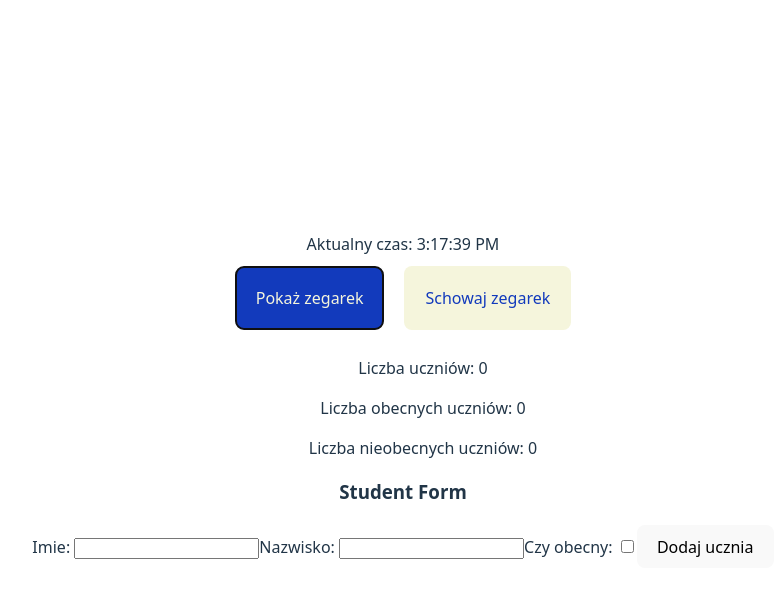
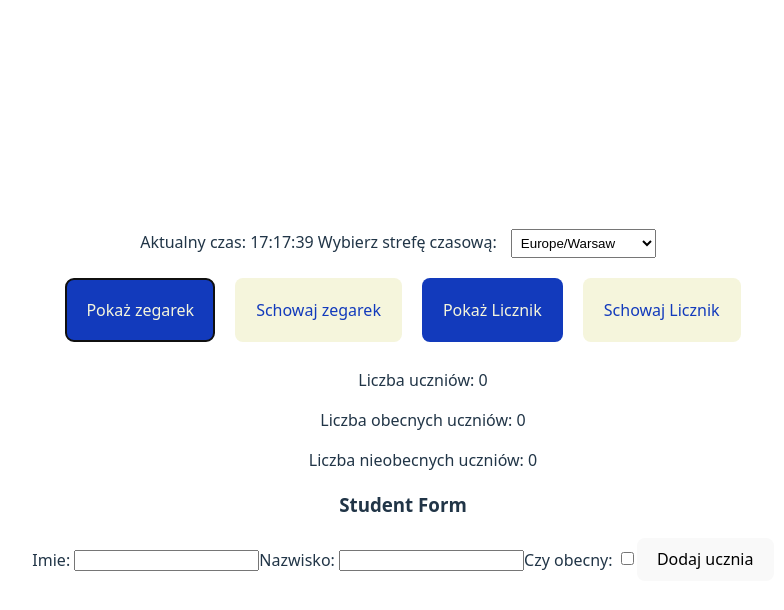
Before and after one commit to wsad4679/bell-buddy, a React (Vite) app: page / in a window 1280 px wide. Both pictures are taken after a click on the button "Pokaż zegarek". Shown: the top 610 px of the page, without its empty margins (237-1021 px from the left). Built offline with nearby package versions, Linux system fonts and the light colour scheme.

Commit message:
add choice of diffrent time zone

```diff
--- a/src/components/Clock.tsx
+++ b/src/components/Clock.tsx
@@ -1,4 +1,5 @@
 import {useEffect, useState} from "react";
+import CountDownTimer from "./CountDownTimer.tsx";
 
 
 const Clock = () => {
@@ -6,12 +7,22 @@ const Clock = () => {
 
     const [time, setTime] = useState<string>("");
     const [showTimer, setShowTimer] = useState<boolean>(false);
+    const [showCountDown, setShowCountDown] = useState<boolean>(false);
+    const [selectedZone, setSelectedZone] = useState<string>("Europe/Warsaw");
+
+    const timeZones = [
+        "Europe/Warsaw",
+        "UTC",
+        "America/New_York",
+        "Asia/Tokyo",
+        "Australia/Sydney"
+    ];
 
     useEffect(() => {
 
         const updateTime =() => {
             const now = new Date();
-            const formattedTime = now.toLocaleTimeString();
+            const formattedTime = now.toLocaleTimeString("pl-PL",{timeZone: selectedZone});
             setTime(formattedTime);
         }
 
@@ -21,7 +32,7 @@ const Clock = () => {
 
         return() => clearInterval(interval);
 
-    }, [])
+    }, [selectedZone]);
 
 
     return (
@@ -29,6 +40,21 @@ const Clock = () => {
             {
                 showTimer && <div>
                     Aktualny czas: {time}
+
+                    <label> Wybierz strefę czasową: </label>
+
+
+                    <select
+                        value={selectedZone}
+                        onChange={(e) => setSelectedZone(e.target.value)}
+                        style={{ margin: "10px", padding: "5px" }}
+                    >
+                        {timeZones.map((zone) => (
+                            <option key={zone} value={zone}>
+                                {zone}
+                            </option>
+                        ))}
+                    </select>
                 </div>
             }
 
@@ -43,6 +69,19 @@ const Clock = () => {
 
 
 
+            {
+                showCountDown && <CountDownTimer/>
+            }
+
+            <button onClick={() => setShowCountDown(true)}
+                    style={{color:"beige", backgroundColor: "#123abc", margin:"10px",
+                        padding:"20px"}}
+            >Pokaż Licznik</button>
+            <button onClick={() => setShowCountDown(false)}
+                    style={{color:"#123abc", backgroundColor: "beige", margin:"10px",
+                        padding:"20px"}}
+            >Schowaj Licznik</button>
+
 
         </>
     )
```
